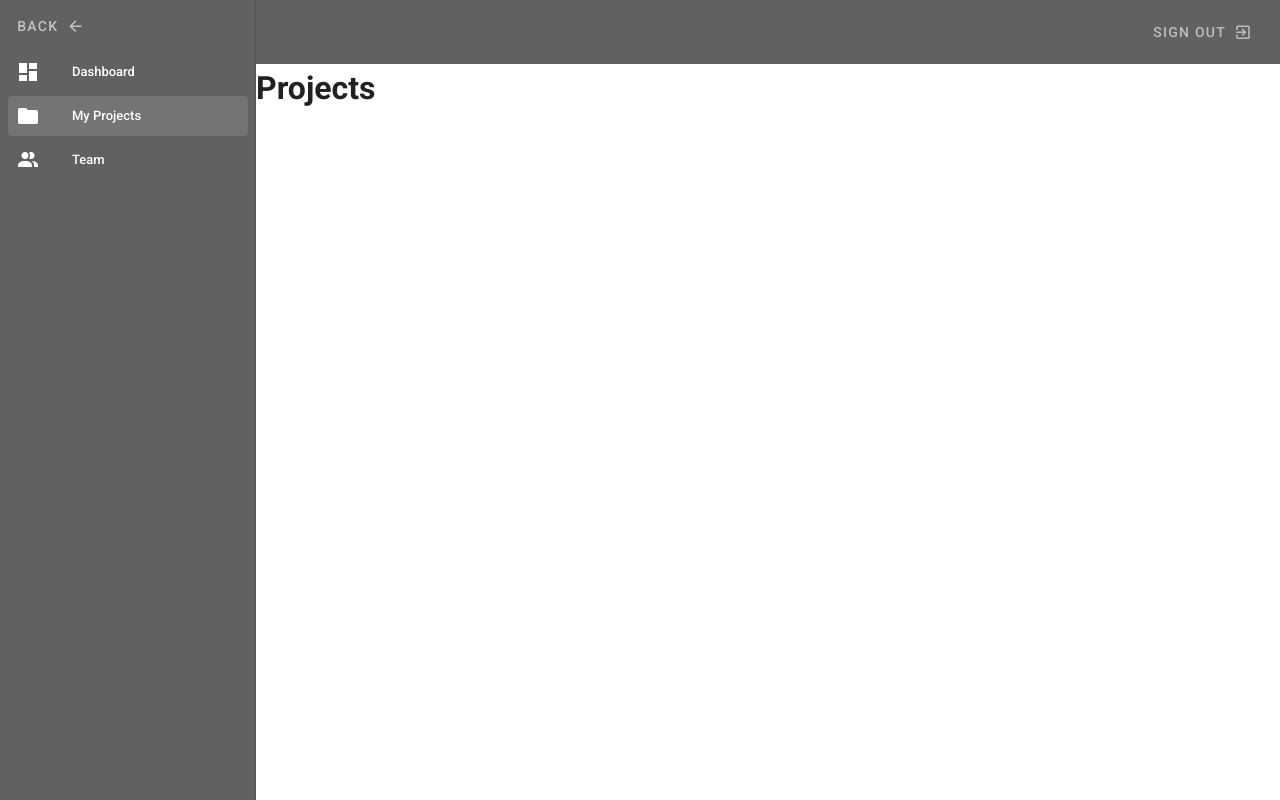
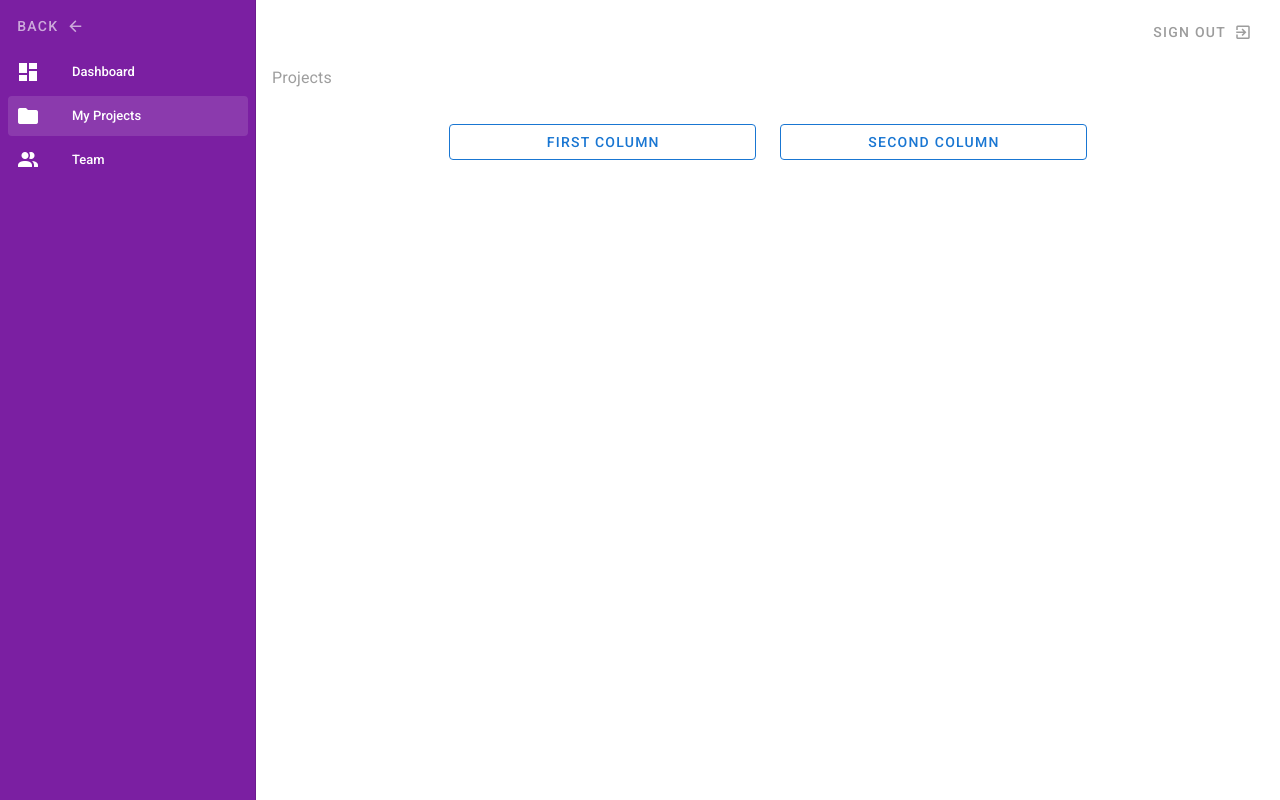
Before and after one commit to Kesang97/Vuetify-Demo-UI, a Vue app: page /projects in a window 1280 px wide. Both pictures are taken after a click on the button 28 px from the left and 32 px from the top of the page. Built offline with nearby package versions, Linux system fonts and the light colour scheme.

Commit message:
grid-system

```diff
--- a/src/App.vue
+++ b/src/App.vue
@@ -1,7 +1,7 @@
 <template>
-  <v-app>
+  <v-app color="grey lighten-4">
       <Navbar/>
-      <v-main>
+      <v-main class="mx-4 mb-4">
         <router-view></router-view>
       </v-main>
 
--- a/src/components/Navbar.vue
+++ b/src/components/Navbar.vue
@@ -1,27 +1,27 @@
 <template>
   <nav>
-    <v-toolbar flat app color="grey darken-2">
+    <v-toolbar flat app>
       <!-- navbar icon/menu bar icon -->
       <v-app-bar-nav-icon
-        class="grey--text lighten-4"
+        class="grey--text darken-4"
         @click="drawer = !drawer"
       >
       </v-app-bar-nav-icon>
-      <v-toolbar-title class="text-uppercase grey--text lighten-4">
+      <v-toolbar-title class="text-uppercase grey--text darken-4">
         <span class="font-weight-light">Todo</span>
-        <span>Ninja</span> </v-toolbar-title
+        <span class="font-weight-bold">Ninja</span> </v-toolbar-title
       >
       <!-- v-spacer creates an space between two elements -->
       <v-spacer></v-spacer>
 
-      <v-btn plain color="grey lighten-4">
+      <v-btn plain color="grey darken-2">
         <span>sign out</span>
         <v-icon right>mdi-exit-to-app</v-icon>
       </v-btn>
     </v-toolbar>
     <!-- Side nav drawer design using v-list -->
 
-    <v-navigation-drawer v-model="drawer" app class="grey darken-2">
+    <v-navigation-drawer v-model="drawer" app class="purple darken-2">
       <v-btn plain color="white" class="mt-2" @click="drawer = !drawer">
         <span>back</span>
         <v-icon right>mdi-arrow-left</v-icon>
--- a/src/views/Dashboard.vue
+++ b/src/views/Dashboard.vue
@@ -1,6 +1,10 @@
 <template>
   <div class="dashboard">
-    <h1>Dashboard</h1>
+    <h1 class="subtitle-1 grey--text">Dashboard</h1>
+
+    <v-container class="my-5">
+       content
+      </v-container>
 
   </div>
 </template>
--- a/src/views/Projects.vue
+++ b/src/views/Projects.vue
@@ -1,6 +1,23 @@
 <template>
   <div class="projects">
-    <h1>Projects</h1>
+    <h1 class="subtitle-1 grey--text">Projects</h1>
+
+    <v-container class="my-5">
+      <v-row justify="center">
+        <v-col cols="12" md="4">
+          <v-btn outlined block color="primary">First column</v-btn>
+        </v-col>
+        <v-col cols="12" md="4">
+          <v-btn outlined block color="primary">second column</v-btn>
+        </v-col>
+
+      </v-row>
+      <v-row>
+       <v-col>
+
+       </v-col>
+      </v-row>
+    </v-container>
 
   </div>
 </template>
@@ -12,6 +29,15 @@
 // @ is an alias to /src
 
 export default {
+  data(){
+    return{
+      items: [
+          {col: 'Third Column'},
+          {col: 'Fourth Column'},
+          {col: 'Fifth Column'},
+      ]
+    }
+  }
 
 }
 </script>
--- a/src/views/Team.vue
+++ b/src/views/Team.vue
@@ -1,6 +1,11 @@
 <template>
     <div class="team">
-      <h1>Team</h1>
+      <h1 class="subtitle-1 grey--text">Team</h1>
+
+      <v-container class="my-5">
+       content
+      </v-container>
+
 
     </div>
   </template>
```
